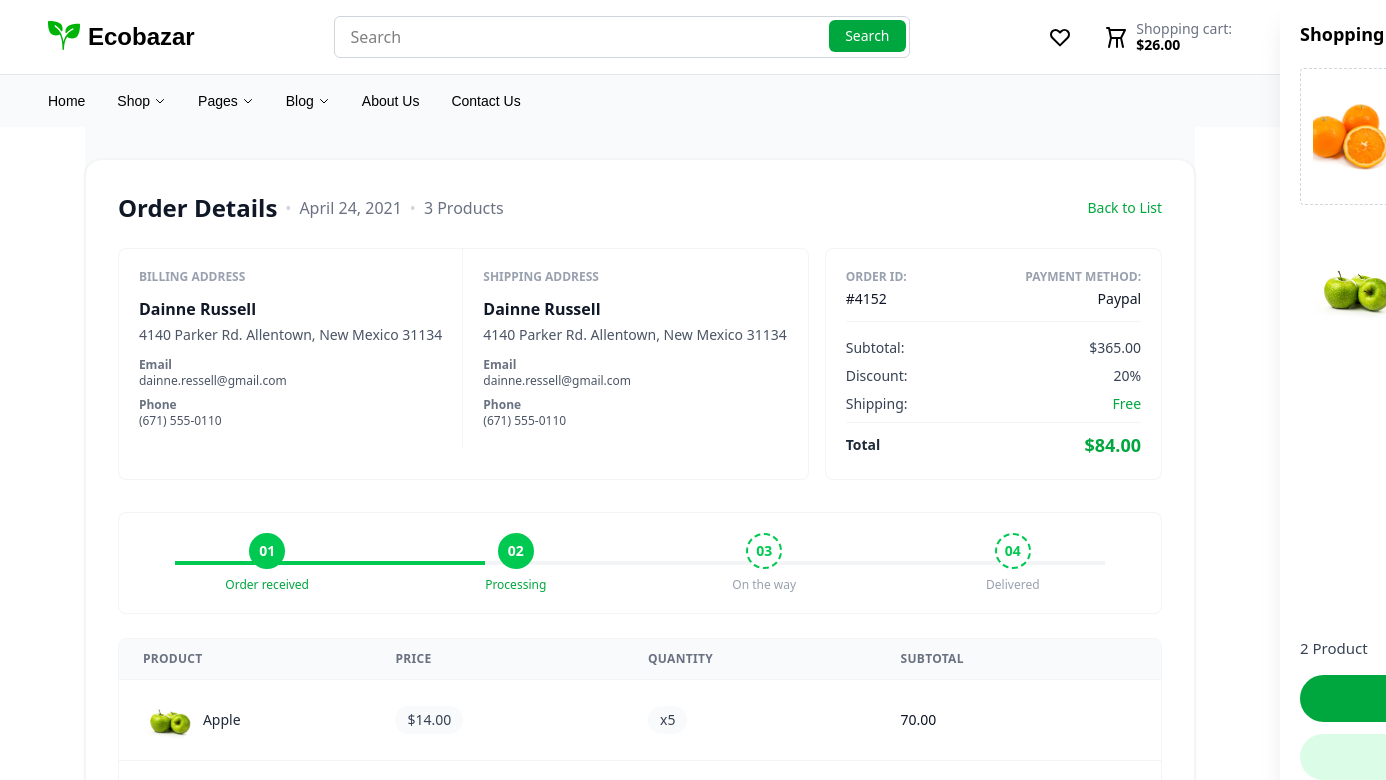
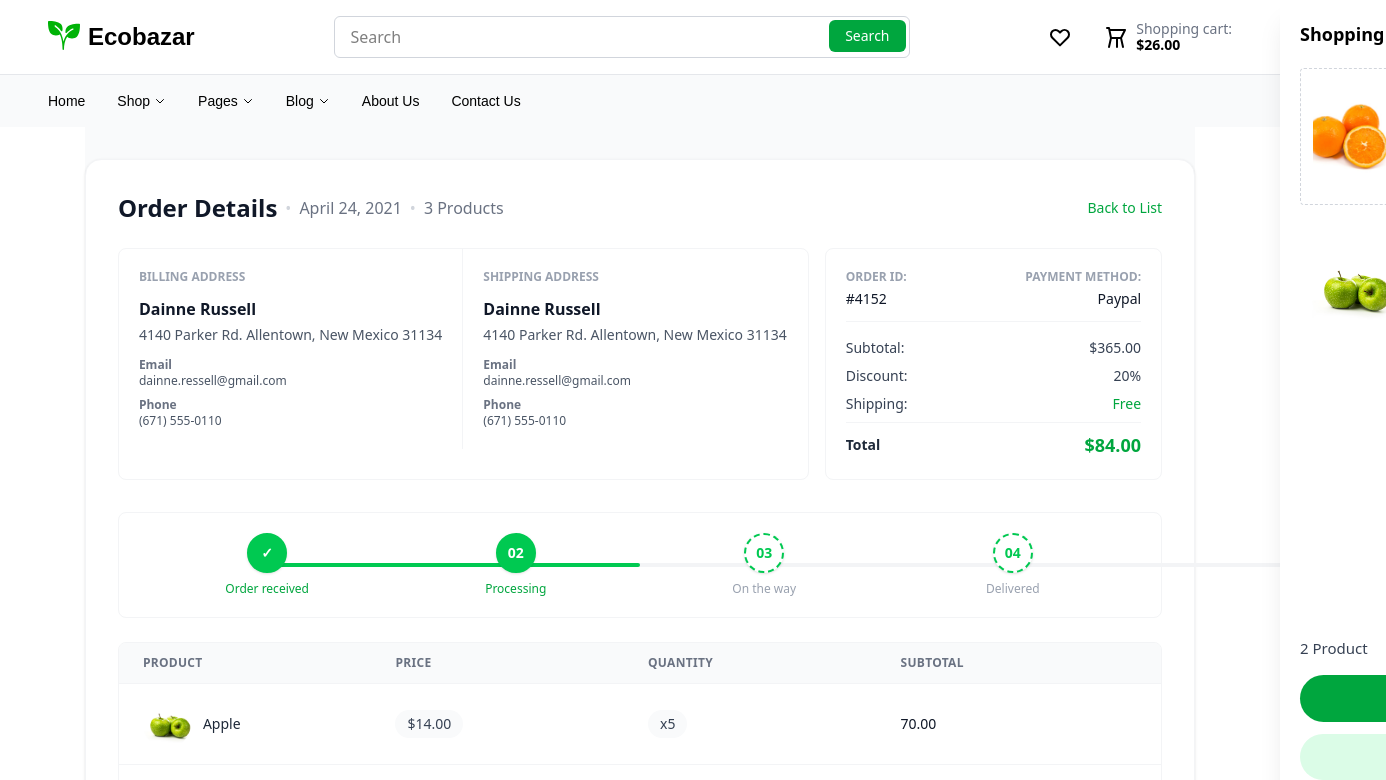
Before and after one commit to cdac-project-green-mart/web-frontend, a React (Vite) app in the folder ecomm-user-client/: page /orders in a window 1280 px wide. Shown: the top 780 px of the page, 1386 px wide, since content can reach past the window. Built offline with nearby package versions, Linux system fonts and the light colour scheme.

Commit message:
fix: Alignment of Progress bar

```diff
--- a/ecomm-user-client/src/components/orders/OrderStatusTracker.jsx
+++ b/ecomm-user-client/src/components/orders/OrderStatusTracker.jsx
@@ -1,56 +1,73 @@
-import React from 'react'
-import PropTypes from 'prop-types'
+import React from "react";
+import PropTypes from "prop-types";
 
 const steps = [
-  { id: 1, label: 'Order received' },
-  { id: 2, label: 'Processing' },
-  { id: 3, label: 'On the way' },
-  { id: 4, label: 'Delivered' },
-]
+  { id: 1, label: "Order received" },
+  { id: 2, label: "Processing" },
+  { id: 3, label: "On the way" },
+  { id: 4, label: "Delivered" },
+];
 
 const OrderStatusTracker = ({ statusStep }) => {
-  const progress = steps.length > 1 ? ((statusStep - 1) / (steps.length - 1)) * 100 : 0
+  const clampedStep = Math.min(Math.max(statusStep, 1), steps.length);
+
+  // 0 => first step center, 100 => last step center
+  const progress =
+    steps.length > 1
+      ? ((clampedStep - 1) / (steps.length - 1)) * 100
+      : 0;
 
   return (
     <div className="bg-white border border-gray-100 rounded-lg px-6 py-5 mb-6">
       <div className="relative flex items-center justify-between">
-        {/* Base line */}
-        <div className="absolute left-8 right-8 top-1/2 h-1 bg-gray-100 -translate-y-1/2">
-          <div className="h-1 bg-green-500" style={{ width: `${progress}%` }} />
+
+        {/* Track between first and last step centers */}
+        <div
+          className="absolute top-1/2 h-1 bg-gray-100 -translate-y-1/2 rounded-full"
+          style={{ left: "12.5%", right: "-25%" }} // 1/8 and 7/8 for 4 steps
+        >
+          {/* Filled progress */}
+          <div
+            className="h-1 bg-green-500 rounded-full transition-all duration-300"
+            style={{ width: `${progress}%` }}
+          />
         </div>
 
         {steps.map((step) => {
-          const isCompleted = step.id < statusStep
-          const isActive = step.id === statusStep
+          const isCompleted = step.id < clampedStep;
+          const isActive = step.id === clampedStep;
 
           return (
-            <div key={step.id} className="flex flex-col items-center z-10 w-1/4">
+            <div
+              key={step.id}
+              className="flex flex-col items-center z-10 w-1/4"
+            >
               <div
-                className={`w-9 h-9 flex items-center justify-center rounded-full border-2 text-sm font-semibold ${
+                className={`w-10 h-10 flex items-center justify-center rounded-full border-2 text-sm font-semibold shadow-sm ${
                   isCompleted || isActive
-                    ? 'bg-green-500 border-green-500 text-white'
-                    : 'border-dashed border-green-500 text-green-500 bg-white'
+                    ? "bg-green-500 border-green-500 text-white"
+                    : "border-dashed border-green-500 text-green-500 bg-white"
                 }`}
               >
-                {step.id.toString().padStart(2, '0')}
+                {isCompleted ? "✓" : step.id.toString().padStart(2, "0")}
               </div>
               <span
                 className={`mt-2 text-xs ${
-                  isCompleted || isActive ? 'text-green-600' : 'text-gray-400'
+                  isCompleted || isActive ? "text-green-600" : "text-gray-400"
                 }`}
               >
                 {step.label}
               </span>
             </div>
-          )
+          );
         })}
       </div>
     </div>
-  )
-}
+  );
+};
 
 OrderStatusTracker.propTypes = {
-  statusStep: PropTypes.number.isRequired,
-}
+  statusStep: PropTypes.number.isRequired, // 1–4
+};
 
-export default OrderStatusTracker
+export default OrderStatusTracker;
```
